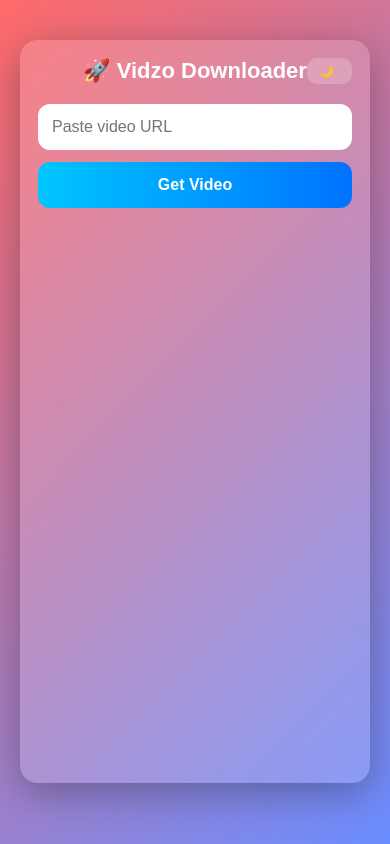
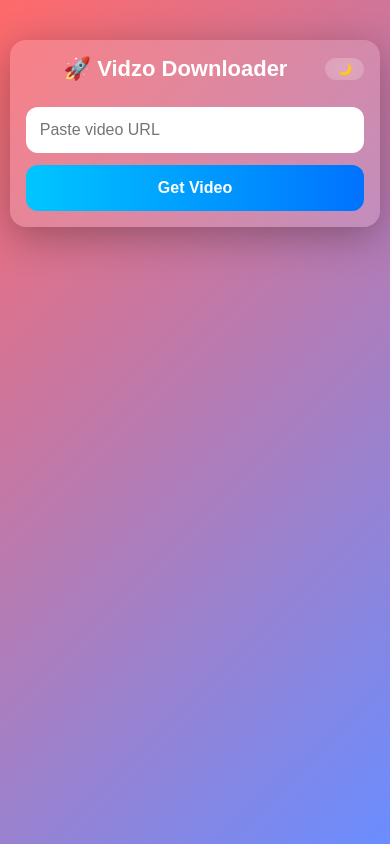
Before and after one commit to viveksingh48162-design/insta-downloader, a Flask app: page / in a window 390 px wide. Run offline with Flask 3, Linux system fonts and the light colour scheme.

Commit message:
Update index.html

```diff
--- a/templates/index.html
+++ b/templates/index.html
@@ -51,32 +51,34 @@ justify-content:flex-start;
 @media(max-width:600px){
 
 .container{
-width:90%;          /* width control */
-max-width:350px;    /* slim card */
-min-height:88vh;    /* long vertical */
-padding:18px;
-border-radius:18px;
+width:95%;          /* full width feel */
+max-width:100%;     /* limit hata di */
+min-height:auto;    /* height auto */
+padding:16px;
+border-radius:16px;
 }
 }
 
 .topbar{
-display:grid;
-grid-template-columns:1fr auto 1fr;
+display:flex;
+justify-content:space-between;
 align-items:center;
-margin-bottom:10px;
+margin-bottom:15px;
+gap:10px;  /* space add */
 }
 
 .logo{
-font-size:22px;   /* bada size */
+font-size:22px;
 font-weight:bold;
+flex:1;            /* center push karega */
 text-align:center;
 }
 
 .toggle{
-cursor:pointer;
-padding:6px 12px;
-border-radius:10px;
-background:rgba(255,255,255,0.2);
+padding:4px 12px;
+border-radius:30px;
+background:rgba(255,255,255,0.15);
+backdrop-filter:blur(10px);
 font-size:12px;
 }
 
```
